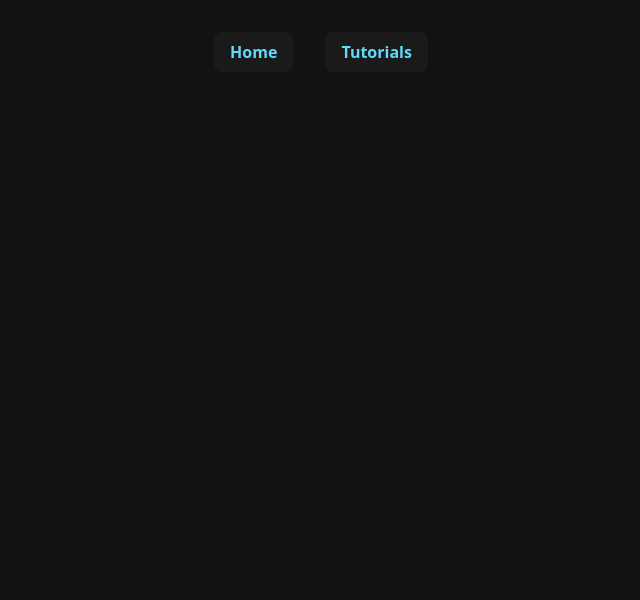
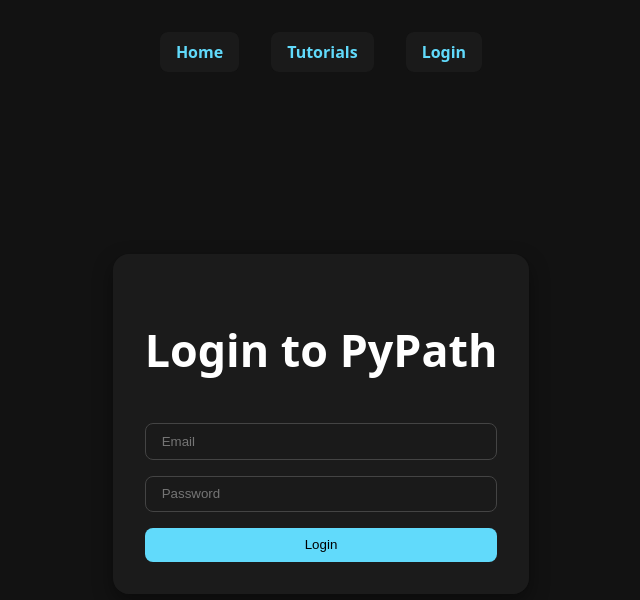
Before and after one commit to HareeshGounipalli/PyPath, a React app in the folder frontend/: page /login in a window 1280 px wide. Before the commit this address had no page. Shown: the top 600 px of the page, without its empty margins (319-959 px from the left). Built offline with nearby package versions, Linux system fonts and the light colour scheme; the HTML template or start-up script is replaced by a standard one.

Commit message:
feat: tutorials list & detail pages with stable routing and UI

```diff
--- a/frontend/src/App.jsx
+++ b/frontend/src/App.jsx
@@ -5,6 +5,8 @@ import { CSSTransition, TransitionGroup } from "react-transition-group";
 import Home from "./pages/Home";
 import Tutorials from "./pages/Tutorials";
 import TutorialDetail from "./pages/TutorialDetail";
+import Login from "./pages/Login";
+import ProtectedRoute from "./components/ProtectedRoute";
 
 export default function App() {
   const location = useLocation();
@@ -15,6 +17,7 @@ export default function App() {
       <nav>
         <Link to="/">Home</Link>
         <Link to="/tutorials">Tutorials</Link>
+         <Link to="/login">Login</Link>
       </nav>
 
       <TransitionGroup className="transition-group">
@@ -26,11 +29,28 @@ export default function App() {
           unmountOnExit
         >
           <div ref={nodeRef}>
-            <Routes location={location}>
-              <Route path="/" element={<Home />} />
-              <Route path="/tutorials" element={<Tutorials />} />
-              <Route path="/tutorials/:id" element={<TutorialDetail />} />
-            </Routes>
+            <Routes>
+        <Route path="/" element={<Home />} />
+        <Route path="/login" element={<Login />} />
+
+        <Route
+          path="/tutorials"
+          element={
+            <ProtectedRoute>
+              <Tutorials />
+            </ProtectedRoute>
+          }
+        />
+
+        <Route
+          path="/tutorials/:id"
+          element={
+            <ProtectedRoute>
+              <TutorialDetail />
+            </ProtectedRoute>
+          }
+        />
+      </Routes>
           </div>
         </CSSTransition>
       </TransitionGroup>
--- a/frontend/src/api/index.js
+++ b/frontend/src/api/index.js
@@ -1,12 +1,16 @@
 import axios from "axios";
 
-const API_BASE_URL = "http://127.0.0.1:8000";
+const api = axios.create({
+  baseURL: "http://127.0.0.1:8000",
+});
 
-const api = axios.create({
-  baseURL: API_BASE_URL,
-  headers: {
-    "Content-Type": "application/json",
-  },
+// Add JWT token to every request if available
+api.interceptors.request.use((config) => {
+  const token = localStorage.getItem("token"); // get JWT from localStorage
+  if (token) {
+    config.headers.Authorization = `Bearer ${token}`;
+  }
+  return config;
 });
 
 export default api;
--- /dev/null
+++ b/frontend/src/components/ProtectedRoute.jsx
@@ -0,0 +1,12 @@
+import React from "react";
+import { Navigate } from "react-router-dom";
+
+export default function ProtectedRoute({ children }) {
+  const token = localStorage.getItem("token");
+
+  if (!token) {
+    return <Navigate to="/login" replace />;
+  }
+
+  return children;
+}
--- a/frontend/src/index.css
+++ b/frontend/src/index.css
@@ -140,3 +140,96 @@ li {
   transform: translateY(-20px);
   transition: opacity 0.4s ease, transform 0.4s ease;
 }
+
+/* Progress bar */
+.progress-bar {
+  width: 100%;
+  height: 12px;
+  background-color: rgba(255, 255, 255, 0.2);
+  border-radius: 6px;
+  margin-bottom: 1rem;
+  overflow: hidden;
+}
+
+.progress-fill {
+  height: 100%;
+  background-color: #61dafb;
+  transition: width 0.4s ease;
+}
+
+/* Lesson card */
+.lesson-card {
+  display: flex;
+  justify-content: space-between;
+  align-items: center;
+  margin-bottom: 1rem;
+  padding: 1rem 1.5rem;
+  border-radius: 12px;
+  background: rgba(30, 30, 30, 0.85);
+  backdrop-filter: blur(8px);
+  transition: transform 0.3s ease, box-shadow 0.3s ease;
+}
+
+.lesson-card:hover {
+  transform: translateY(-5px);
+  box-shadow: 0 8px 20px rgba(0, 0, 0, 0.4);
+}
+
+.lesson-card button {
+  padding: 0.4rem 0.8rem;
+  border-radius: 8px;
+  border: none;
+  background-color: #61dafb;
+  color: #000;
+  cursor: pointer;
+  font-weight: bold;
+  transition: background-color 0.3s ease;
+}
+
+.lesson-card button:hover {
+  background-color: #21a1f1;
+}
+
+.lesson-card .completed {
+  color: #00ff94;
+  font-weight: bold;
+}
+
+
+.login-container {
+  display: flex;
+  justify-content: center;
+  align-items: center;
+  min-height: 80vh;
+}
+
+.login-container .card {
+  padding: 2rem;
+  border-radius: 16px;
+  background: rgba(30, 30, 30, 0.85);
+  color: #fff;
+  display: flex;
+  flex-direction: column;
+  gap: 1rem;
+}
+
+.login-container input {
+  padding: 0.6rem 1rem;
+  border-radius: 8px;
+  border: 1px solid #444;
+  background: #1a1a1a;
+  color: #fff;
+}
+
+.login-container button {
+  background: #61dafb;
+  color: #000;
+  border: none;
+  padding: 0.6rem 1.2rem;
+  cursor: pointer;
+  border-radius: 8px;
+}
+
+.login-container button:hover {
+  background: #21a1f1;
+}
--- /dev/null
+++ b/frontend/src/pages/Login.jsx
@@ -0,0 +1,50 @@
+import React, { useState } from "react";
+import { useNavigate } from "react-router-dom";
+import api from "../api";
+
+export default function Login() {
+  const [email, setEmail] = useState("");
+  const [password, setPassword] = useState("");
+  const [error, setError] = useState("");
+  const navigate = useNavigate();
+
+  const handleLogin = async (e) => {
+    e.preventDefault();
+    setError("");
+
+    try {
+      const res = await api.post("/auth/login", { email, password });
+      const token = res.data.access_token;
+
+      localStorage.setItem("token", token); // save JWT
+      navigate("/tutorials"); // redirect to tutorials after login
+    } catch (err) {
+      console.error(err);
+      setError(err.response?.data?.detail || "Login failed");
+    }
+  };
+
+  return (
+    <div className="login-container">
+      <form onSubmit={handleLogin} className="card">
+        <h1>Login to PyPath</h1>
+        {error && <p style={{ color: "red" }}>{error}</p>}
+        <input
+          type="email"
+          placeholder="Email"
+          value={email}
+          onChange={(e) => setEmail(e.target.value)}
+          required
+        />
+        <input
+          type="password"
+          placeholder="Password"
+          value={password}
+          onChange={(e) => setPassword(e.target.value)}
+          required
+        />
+        <button type="submit">Login</button>
+      </form>
+    </div>
+  );
+}
--- a/frontend/src/pages/TutorialDetail.jsx
+++ b/frontend/src/pages/TutorialDetail.jsx
@@ -4,39 +4,63 @@ import api from "../api";
 
 export default function TutorialDetail() {
   const { id } = useParams();
+
   const [tutorial, setTutorial] = useState(null);
+  const [completedLessons, setCompletedLessons] = useState([]);
   const [loading, setLoading] = useState(true);
+  const [error, setError] = useState("");
 
   useEffect(() => {
-    let isMounted = true;
-    setLoading(true);
-    api.get(`/tutorials/${id}`)
-      .then((res) => {
-        if (isMounted) setTutorial(res.data);
+    if (!id) return;
+
+    Promise.all([
+      api.get(`/tutorials/${id}`),
+      api.get(`/tutorials/${id}/progress`).catch(() => ({ data: { completedLessons: [] } }))
+    ])
+      .then(([tutorialRes, progressRes]) => {
+        setTutorial(tutorialRes.data);
+        setCompletedLessons(progressRes.data.completedLessons || []);
       })
-      .catch((err) => console.error(err))
-      .finally(() => {
-        if (isMounted) setLoading(false);
-      });
-
-    return () => { isMounted = false; };
+      .catch((err) => {
+        console.error(err);
+        setError("Failed to load tutorial");
+      })
+      .finally(() => setLoading(false));
   }, [id]);
 
-  if (loading) return <div className="card">Loading tutorial...</div>;
-  if (!tutorial) return <div className="card">Tutorial not found</div>;
+  /* ---------------- UI STATES ---------------- */
+
+  if (loading) {
+    return <div className="card">Loading tutorial...</div>;
+  }
+
+  if (error) {
+    return <div className="card">{error}</div>;
+  }
+
+  if (!tutorial) {
+    return <div className="card">Tutorial not found</div>;
+  }
+
+  /* ---------------- MAIN UI ---------------- */
 
   return (
     <div>
       <h1>{tutorial.title}</h1>
-      <div className="card">{tutorial.description || "No description available"}</div>
+      <p>{tutorial.description}</p>
 
       <h2>Lessons</h2>
+
       {tutorial.lessons && tutorial.lessons.length > 0 ? (
         <ul>
           {tutorial.lessons.map((lesson) => (
             <li key={lesson.id} className="card">
               <strong>{lesson.title}</strong>
-              <p>{lesson.content}</p>
+              {completedLessons.includes(lesson.id) && (
+                <span style={{ color: "#61dafb", marginLeft: "0.5rem" }}>
+                  ✓ Completed
+                </span>
+              )}
             </li>
           ))}
         </ul>
@@ -44,8 +68,12 @@ export default function TutorialDetail() {
         <div className="card">No lessons available</div>
       )}
 
-      <Link to="/tutorials" className="card" style={{ display: "inline-block", marginTop: "1rem" }}>
-        Back to Tutorials
+      <Link
+        to="/tutorials"
+        className="card"
+        style={{ marginTop: "1rem", display: "inline-block" }}
+      >
+        ← Back to Tutorials
       </Link>
     </div>
   );
--- a/frontend/src/pages/Tutorials.jsx
+++ b/frontend/src/pages/Tutorials.jsx
@@ -4,40 +4,44 @@ import api from "../api";
 
 export default function Tutorials() {
   const [tutorials, setTutorials] = useState([]);
-  const [loading, setLoading] = useState(false);
+  const [loading, setLoading] = useState(true);
 
   useEffect(() => {
-    let isMounted = true; // Prevent state update if unmounted
     api.get("/tutorials/")
       .then((res) => {
-        if (isMounted) setTutorials(res.data);
+        setTutorials(res.data);
+        setLoading(false);
       })
-      .catch((err) => console.error(err))
-      .finally(() => {
-        if (isMounted) setLoading(false);
+      .catch((err) => {
+        console.error(err);
+        setLoading(false);
       });
-
-    return () => { isMounted = false; }; // cleanup
   }, []);
 
-  if (loading) return <div className="card">Loading tutorials...</div>;
+  if (loading) {
+    return <div className="card">Loading tutorials...</div>;
+  }
+
+  if (tutorials.length === 0) {
+    return <div className="card">No tutorials available</div>;
+  }
 
   return (
     <div>
       <h1>Tutorials</h1>
-      {tutorials.length === 0 ? (
-        <div className="card">No tutorials available</div>
-      ) : (
-        <ul>
-          {tutorials.map((tut) => (
-            <li key={tut.id}>
-              <Link to={`/tutorials/${tut.id}`} className="card">
+      <ul>
+        {tutorials.map((tut) => {
+          // Check if your API returns 'id' or '_id'
+          const tutorialId = tut.id || tut._id;
+          return (
+            <li key={tutorialId}>
+              <Link to={`/tutorials/${tutorialId}`} className="card">
                 {tut.title}
               </Link>
             </li>
-          ))}
-        </ul>
-      )}
+          );
+        })}
+      </ul>
     </div>
   );
 }
```
Also changed, not shown: frontend/src/App.css (line endings or trailing spaces).
